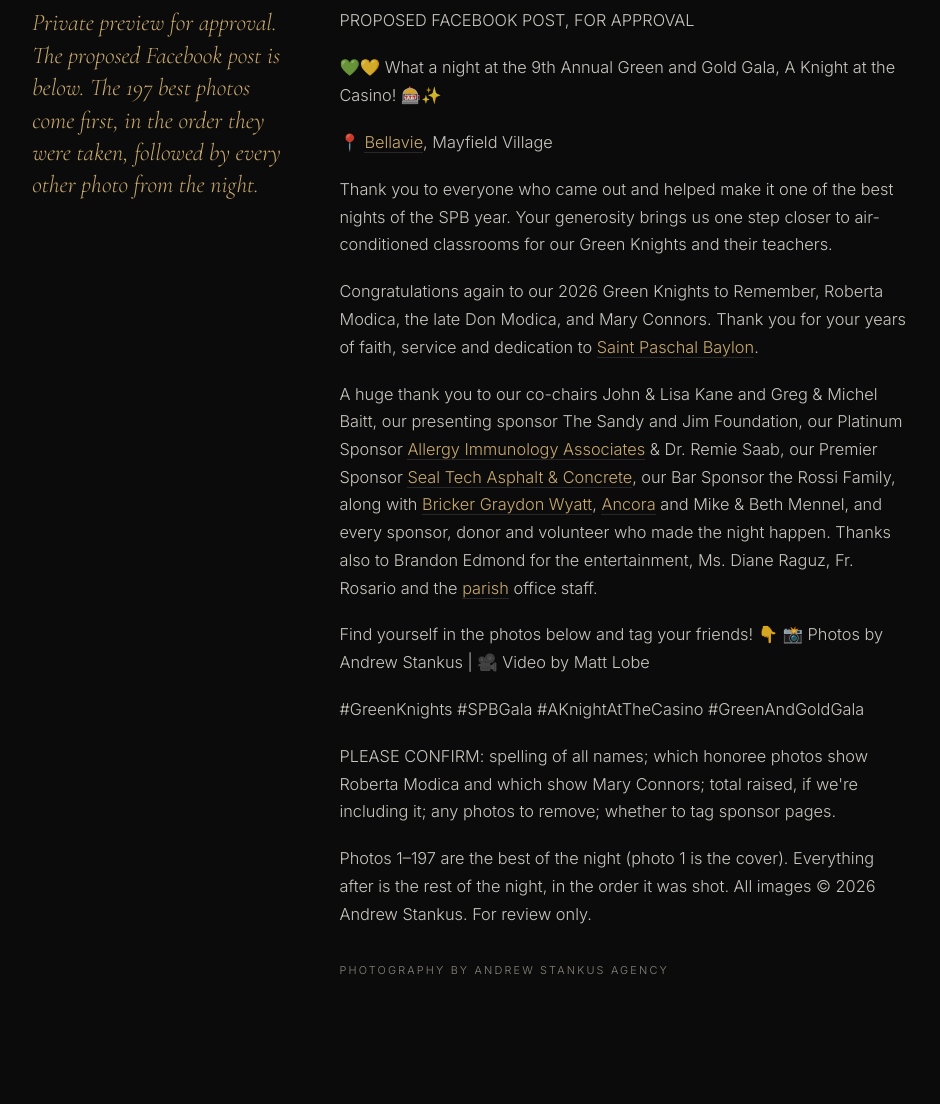
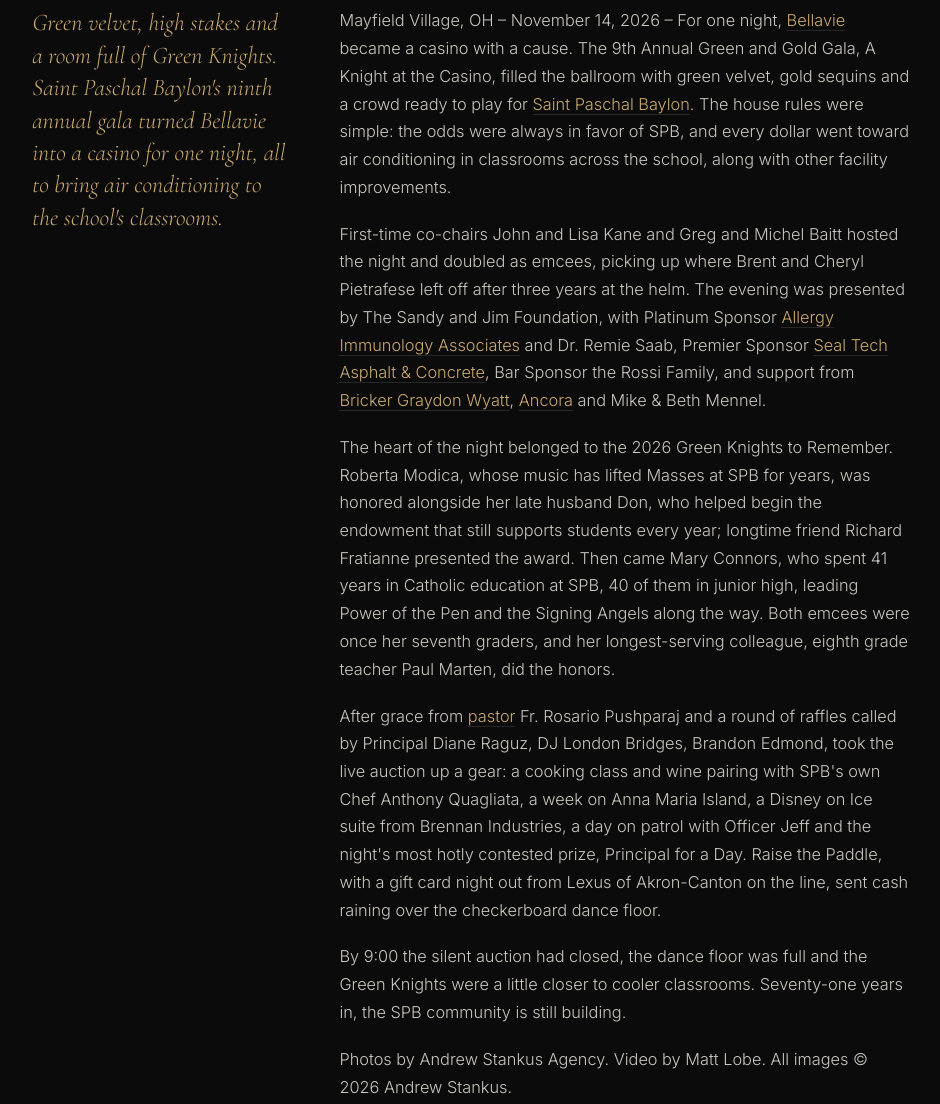
Before and after one commit to astankus28/andrewstankus-site, a plain HTML site: page events/spb-green-gold-gala-2026-preview/index.html in a window 1280 px wide. Shown: the part 920-2024 px from the top of the page, without its empty margins (169-1109 px from the left). Drawn offline with nearby package versions, Linux system fonts and the light colour scheme; no server answers.

Commit message:
Gala preview: editorial recap in place of the approval copy
Co-Authored-By: Claude Opus 5.5 <noreply@anthropic.com>
Claude-Session: https://claude.ai/code/session_014ovjM34HrjjYRH46tk13ys

```diff
--- a/events/spb-green-gold-gala-2026-preview/index.html
+++ b/events/spb-green-gold-gala-2026-preview/index.html
@@ -11,15 +11,15 @@
 <meta name="viewport" content="width=device-width, initial-scale=1.0">
 <meta name="robots" content="noindex, nofollow, noarchive">
 <title>Green &amp; Gold Gala 2026: A Knight at the Casino — Mayfield Village, OH | Andrew Stankus Agency</title>
-<meta name="description" content="Private preview for approval. The proposed Facebook post is below. The 197 best photos come first, in the order they were taken, followed by every other photo from the night.">
+<meta name="description" content="Green velvet, high stakes and a room full of Green Knights. Saint Paschal Baylon&#x27;s ninth annual gala turned Bellavie into a casino for one night, all to bring air conditioning to the school&#x27;s classrooms.">
 <link rel="canonical" href="https://www.andrewstankus.com/events/spb-green-gold-gala-2026-preview/">
 <meta property="og:type" content="article">
 <meta property="og:title" content="Green &amp; Gold Gala 2026: A Knight at the Casino — November 14, 2026">
-<meta property="og:description" content="Private preview for approval. The proposed Facebook post is below. The 197 best photos come first, in the order they were taken, followed by every other photo from the night.">
+<meta property="og:description" content="Green velvet, high stakes and a room full of Green Knights. Saint Paschal Baylon&#x27;s ninth annual gala turned Bellavie into a casino for one night, all to bring air conditioning to the school&#x27;s classrooms.">
 <meta property="og:image" content="https://www.andrewstankus.com/api/cover?folder=2026-11-14-spb-gala-preview">
 <meta property="og:url" content="https://www.andrewstankus.com/events/spb-green-gold-gala-2026-preview/">
 <meta name="twitter:card" content="summary_large_image">
-<script type="application/ld+json">{"@context": "https://schema.org", "@type": "ImageGallery", "name": "Green & Gold Gala 2026: A Knight at the Casino", "url": "https://www.andrewstankus.com/events/spb-green-gold-gala-2026-preview/", "datePublished": "2026-11-14", "description": "Private preview for approval. The proposed Facebook post is below. The 197 best photos come first, in the order they were taken, followed by every other photo from the night.", "image": "https://www.andrewstankus.com/api/cover?folder=2026-11-14-spb-gala-preview", "author": {"@type": "Organization", "name": "Andrew Stankus Agency", "url": "https://www.andrewstankus.com/"}, "contentLocation": {"@type": "Place", "name": "Bellavie, 700 Beta Drive, Mayfield Village, OH"}}</script>
+<script type="application/ld+json">{"@context": "https://schema.org", "@type": "ImageGallery", "name": "Green & Gold Gala 2026: A Knight at the Casino", "url": "https://www.andrewstankus.com/events/spb-green-gold-gala-2026-preview/", "datePublished": "2026-11-14", "description": "Green velvet, high stakes and a room full of Green Knights. Saint Paschal Baylon's ninth annual gala turned Bellavie into a casino for one night, all to bring air conditioning to the school's classrooms.", "image": "https://www.andrewstankus.com/api/cover?folder=2026-11-14-spb-gala-preview", "author": {"@type": "Organization", "name": "Andrew Stankus Agency", "url": "https://www.andrewstankus.com/"}, "contentLocation": {"@type": "Place", "name": "Bellavie, 700 Beta Drive, Mayfield Village, OH"}}</script>
 <link rel="preconnect" href="https://fonts.googleapis.com"><link rel="preconnect" href="https://fonts.gstatic.com" crossorigin><link href="https://fonts.googleapis.com/css2?family=Cormorant+Garamond:ital,wght@0,300;0,400;1,300;1,400&family=Inter:wght@300;400;500&display=swap" rel="stylesheet">
 <link rel="stylesheet" href="../../assets/event.css?v=dc71293404">
 </head>
@@ -46,18 +46,14 @@
 </header>
 
 <section class="recap">
-  <div class="lede">Private preview for approval. The proposed Facebook post is below. The 197 best photos come first, in the order they were taken, followed by every other photo from the night.</div>
+  <div class="lede">Green velvet, high stakes and a room full of Green Knights. Saint Paschal Baylon&#x27;s ninth annual gala turned Bellavie into a casino for one night, all to bring air conditioning to the school&#x27;s classrooms.</div>
   <div>
-      <p>PROPOSED FACEBOOK POST, FOR APPROVAL</p>
-      <p>💚💛 What a night at the 9th Annual Green and Gold Gala, A Knight at the Casino! 🎰✨</p>
-      <p>📍 <a href="https://bellaviecle.com" target="_blank" rel="noopener">Bellavie</a>, Mayfield Village</p>
-      <p>Thank you to everyone who came out and helped make it one of the best nights of the SPB year. Your generosity brings us one step closer to air-conditioned classrooms for our Green Knights and their teachers.</p>
-      <p>Congratulations again to our 2026 Green Knights to Remember, Roberta Modica, the late Don Modica, and Mary Connors. Thank you for your years of faith, service and dedication to <a href="https://www.saintpaschal.net" target="_blank" rel="noopener">Saint Paschal Baylon</a>.</p>
-      <p>A huge thank you to our co-chairs John &amp; Lisa Kane and Greg &amp; Michel Baitt, our presenting sponsor The Sandy and Jim Foundation, our Platinum Sponsor <a href="https://www.allergycleveland.com" target="_blank" rel="noopener">Allergy Immunology Associates</a> &amp; Dr. Remie Saab, our Premier Sponsor <a href="https://sealtechoh.hibuwebsites.com" target="_blank" rel="noopener">Seal Tech Asphalt &amp; Concrete</a>, our Bar Sponsor the Rossi Family, along with <a href="https://www.bricker.com" target="_blank" rel="noopener">Bricker Graydon Wyatt</a>, <a href="https://ancora.net" target="_blank" rel="noopener">Ancora</a> and Mike &amp; Beth Mennel, and every sponsor, donor and volunteer who made the night happen. Thanks also to Brandon Edmond for the entertainment, Ms. Diane Raguz, Fr. Rosario and the <a href="https://church.saintpaschal.com" target="_blank" rel="noopener">parish</a> office staff.</p>
-      <p>Find yourself in the photos below and tag your friends! 👇 📸 Photos by Andrew Stankus | 🎥 Video by Matt Lobe</p>
-      <p>#GreenKnights #SPBGala #AKnightAtTheCasino #GreenAndGoldGala</p>
-      <p>PLEASE CONFIRM: spelling of all names; which honoree photos show Roberta Modica and which show Mary Connors; total raised, if we&#x27;re including it; any photos to remove; whether to tag sponsor pages.</p>
-      <p>Photos 1–197 are the best of the night (photo 1 is the cover). Everything after is the rest of the night, in the order it was shot. All images © 2026 Andrew Stankus. For review only.</p>
+      <p>Mayfield Village, OH – November 14, 2026 – For one night, <a href="https://bellaviecle.com" target="_blank" rel="noopener">Bellavie</a> became a casino with a cause. The 9th Annual Green and Gold Gala, A Knight at the Casino, filled the ballroom with green velvet, gold sequins and a crowd ready to play for <a href="https://www.saintpaschal.net" target="_blank" rel="noopener">Saint Paschal Baylon</a>. The house rules were simple: the odds were always in favor of SPB, and every dollar went toward air conditioning in classrooms across the school, along with other facility improvements.</p>
+      <p>First-time co-chairs John and Lisa Kane and Greg and Michel Baitt hosted the night and doubled as emcees, picking up where Brent and Cheryl Pietrafese left off after three years at the helm. The evening was presented by The Sandy and Jim Foundation, with Platinum Sponsor <a href="https://www.allergycleveland.com" target="_blank" rel="noopener">Allergy Immunology Associates</a> and Dr. Remie Saab, Premier Sponsor <a href="https://sealtechoh.hibuwebsites.com" target="_blank" rel="noopener">Seal Tech Asphalt &amp; Concrete</a>, Bar Sponsor the Rossi Family, and support from <a href="https://www.bricker.com" target="_blank" rel="noopener">Bricker Graydon Wyatt</a>, <a href="https://ancora.net" target="_blank" rel="noopener">Ancora</a> and Mike &amp; Beth Mennel.</p>
+      <p>The heart of the night belonged to the 2026 Green Knights to Remember. Roberta Modica, whose music has lifted Masses at SPB for years, was honored alongside her late husband Don, who helped begin the endowment that still supports students every year; longtime friend Richard Fratianne presented the award. Then came Mary Connors, who spent 41 years in Catholic education at SPB, 40 of them in junior high, leading Power of the Pen and the Signing Angels along the way. Both emcees were once her seventh graders, and her longest-serving colleague, eighth grade teacher Paul Marten, did the honors.</p>
+      <p>After grace from <a href="https://church.saintpaschal.com" target="_blank" rel="noopener">pastor</a> Fr. Rosario Pushparaj and a round of raffles called by Principal Diane Raguz, DJ London Bridges, Brandon Edmond, took the live auction up a gear: a cooking class and wine pairing with SPB&#x27;s own Chef Anthony Quagliata, a week on Anna Maria Island, a Disney on Ice suite from Brennan Industries, a day on patrol with Officer Jeff and the night&#x27;s most hotly contested prize, Principal for a Day. Raise the Paddle, with a gift card night out from Lexus of Akron-Canton on the line, sent cash raining over the checkerboard dance floor.</p>
+      <p>By 9:00 the silent auction had closed, the dance floor was full and the Green Knights were a little closer to cooler classrooms. Seventy-one years in, the SPB community is still building.</p>
+      <p>Photos by Andrew Stankus Agency. Video by Matt Lobe. All images © 2026 Andrew Stankus.</p>
     <div class="credit">Photography by Andrew Stankus Agency</div>
   </div>
 </section>
```
Also changed, not shown: 1 other file.
